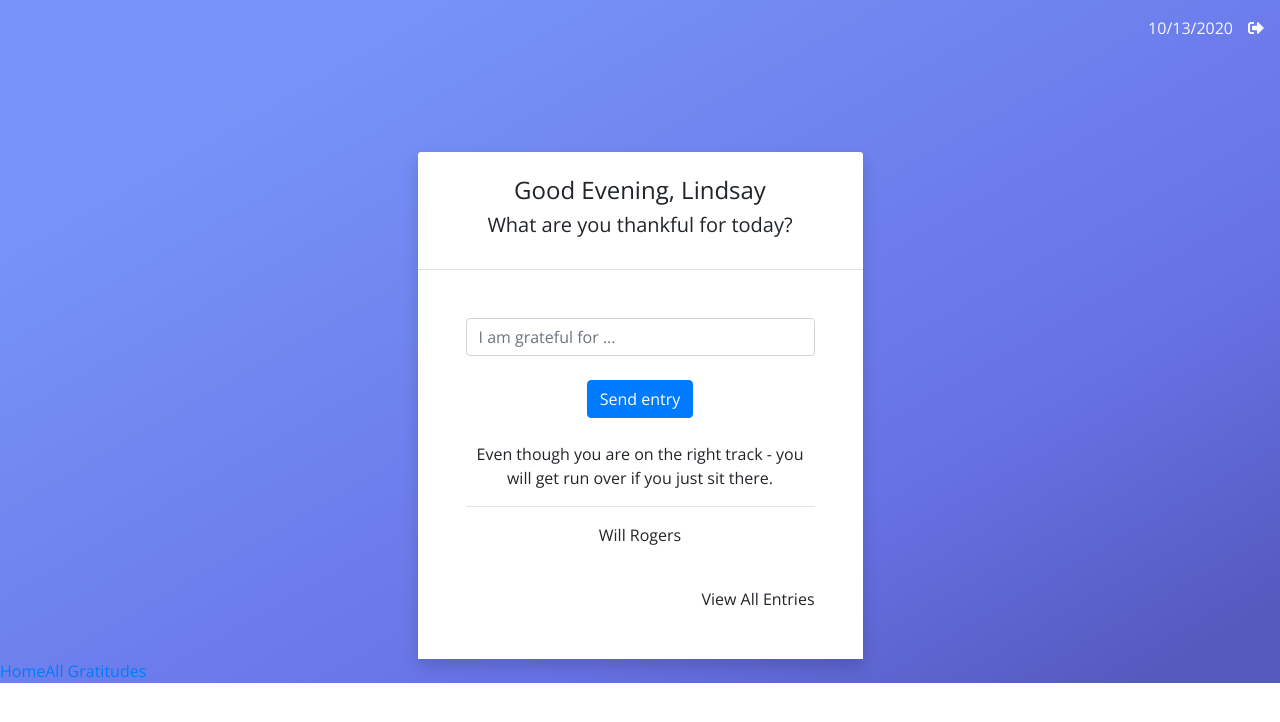
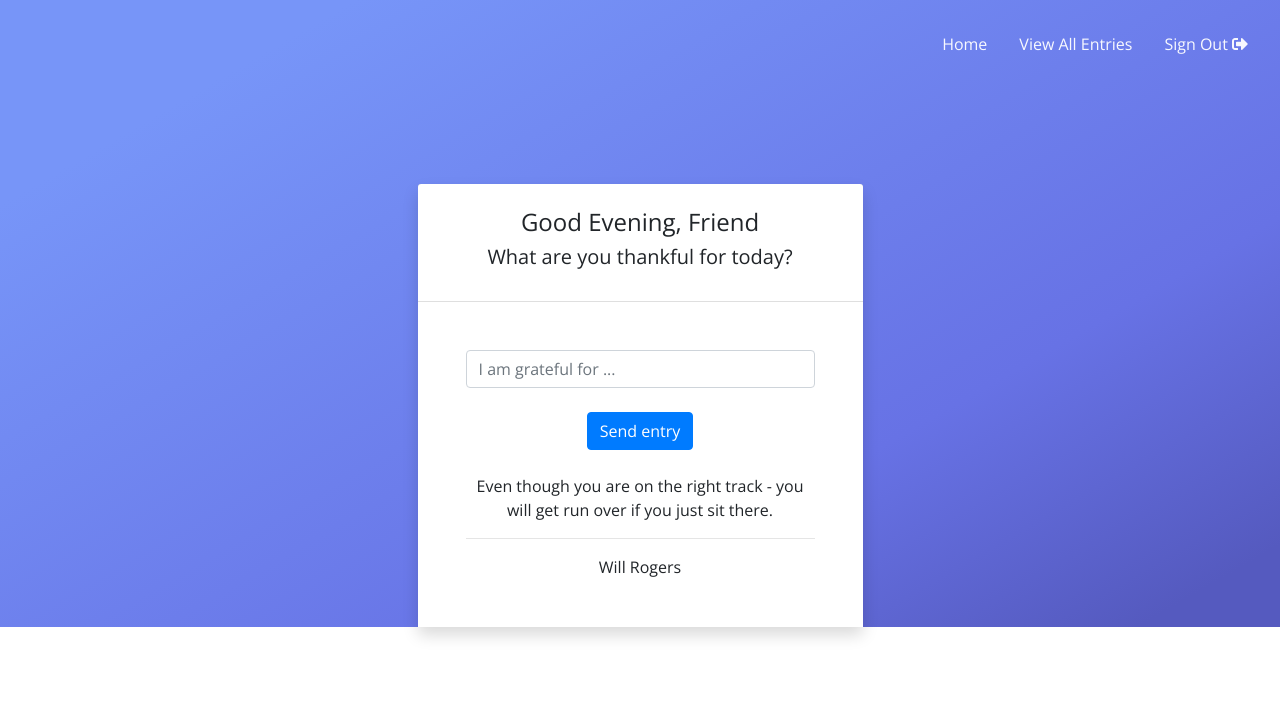
Before and after one commit to lindsayRae/gratitudes-pg, a React app in the folder client/: page / in a window 1280 px wide. Built offline with nearby package versions, Linux system fonts and the light colour scheme.

Commit message:
feat added navigation

```diff
--- a/client/src/App/App.css
+++ b/client/src/App/App.css
@@ -10,14 +10,25 @@
     background-repeat: no-repeat;
   }
 
+  .Nav {
+    display: flex;
+    justify-content: flex-end;
+    color: white;
+    padding: 1rem;
+  }
+
+  .Nav a {
+    color: hsla(0,0%,100%,.95);
+    padding: 1rem;
+  }
+  .Nav a:hover {
+    color: rgba(168, 168, 168, 0.95);
+    text-decoration: none;
+  }
 .description {
   font-size: 0.875rem;
 }
 
-.ViewAllWrapper {
-  padding-top: 40px;
-  text-align: right;
-}
 @media (min-width: 992px) {
     .pt-lg-7, .py-lg-7 {
       padding-top: 6rem!important;
--- a/client/src/App/App.js
+++ b/client/src/App/App.js
@@ -2,12 +2,12 @@ import React from 'react';
 import { BrowserRouter, Switch, Route } from 'react-router-dom';
 
 // import GratitudeList from './pages/GratitudeList';
-import HeaderRow from './Header/Header';
+
 import Home from './pages/Home';
 import Nav from './Nav';
 //import AllGratitudes from './pages/AllGratitudes';
 
-//import GratitudeForm from './pages/GratitudeForm';
+// import GratitudeForm from './pages/GratitudeForm';
 
 import './App.css';
 
@@ -15,16 +15,13 @@ import './App.css';
 function App() {
   return (
    <div className=''>
-
-    <HeaderRow />
-    <BrowserRouter>
+      <BrowserRouter>
+      <Nav />
       <Switch>
         <Route path='/' exact component={Home} />
         {/* <Route path='/all' exact component={AllGratitudes} /> */}
       </Switch>
-      <Nav />
-    </BrowserRouter>
-
+      </BrowserRouter>
    </div>
   );
 }
--- a/client/src/App/Header/Header.css
+++ /dev/null
@@ -1,12 +0,0 @@
-.gratNavbar{
-    display: flex;
-    justify-content: flex-end;
-    align-items: center;
-    padding: 1rem 1rem;
-    color: rgba(255, 255, 255, 0.95);
-    font-family: "Open Sans", sans-serif;
-}
-
-.gratNavbar div {
-    margin-right: 15px;
-}
--- a/client/src/App/Header/Header.js
+++ /dev/null
@@ -1,29 +0,0 @@
-import React, { useState, useEffect } from 'react';
-import { FontAwesomeIcon } from '@fortawesome/react-fontawesome';
-import { faSignOutAlt } from '@fortawesome/free-solid-svg-icons';
-
-import './Header.css';
-
-function HeaderRow() {
-  let [today, setDate] = useState([]);
-  useEffect(() => {
-    today = new Date();
-    const dd = String(today.getDate()).padStart(2, '0');
-    const mm = String(today.getMonth() + 1).padStart(2, '0');
-    const yyyy = today.getFullYear();
-
-    today = `${mm}/${dd}/${yyyy}`;
-    setDate(today);
-  }, []);
-
-  console.log(today);
-
-  return (
-        <nav className="gratNavbar">
-            <div>{today}</div>
-            <FontAwesomeIcon icon={faSignOutAlt} />
-        </nav>
-  );
-}
-
-export default HeaderRow;
--- a/client/src/App/Nav.js
+++ b/client/src/App/Nav.js
@@ -1,9 +1,14 @@
 import React from 'react';
+
 import { NavLink } from 'react-router-dom';
+
+import { FontAwesomeIcon } from '@fortawesome/react-fontawesome';
+import { faSignOutAlt } from '@fortawesome/free-solid-svg-icons';
 
 export default () => (
     <div className='Nav'>
        <NavLink to="/" exact>Home</NavLink>
-       <NavLink to="/all" exact>All Gratitudes</NavLink>
+       <NavLink to="/all" exact>View All Entries</NavLink>
+       <NavLink to="/all" exact>Sign Out <FontAwesomeIcon icon={faSignOutAlt} /></NavLink>
     </div>
 );
--- a/client/src/App/pages/AllGratitudes.js
+++ b/client/src/App/pages/AllGratitudes.js
@@ -22,7 +22,7 @@ export default () => (
   // passing the [] says only run once -> the the compnenet mounts
   useEffect(() => {
     const getGrats = async () => {
-      const res = await fetch('http://localhost:1234/api/gratitudes');
+      const res = await fetch('http://localhost:5000/api/gratitudes');
       const data = await res.json();
       console.log(data)
       setPosts(data);
@@ -32,7 +32,6 @@ export default () => (
 
   return (
     <div className='container'>
-
       {
         posts.map((post) => (
           <PostedGrats
--- a/client/src/App/pages/Create.js
+++ b/client/src/App/pages/Create.js
@@ -34,7 +34,6 @@ export default () => {
                     </button>
                 </div>
             </form>
-
         </div>
   );
 };
--- a/client/src/App/pages/Home.js
+++ b/client/src/App/pages/Home.js
@@ -9,14 +9,12 @@ export default () => (
         <div className="col-lg-5">
           <div className="bg-secondary shadow border-0 card">
             <div className="bg-white pb-4 pt-4 card-header text-center">
-              <h4>Good Evening, Lindsay</h4>
+              <h4>Good Evening, Friend</h4>
               <h5>What are you thankful for today?</h5>
             </div>
             <div className="px-lg-5 py-lg-5 card-body bg-white">
               <Create />
               <DailyQuote />
-              <div className='ViewAllWrapper'>
-              View All Entries</div>
               </div>
             </div>
           </div>
```
